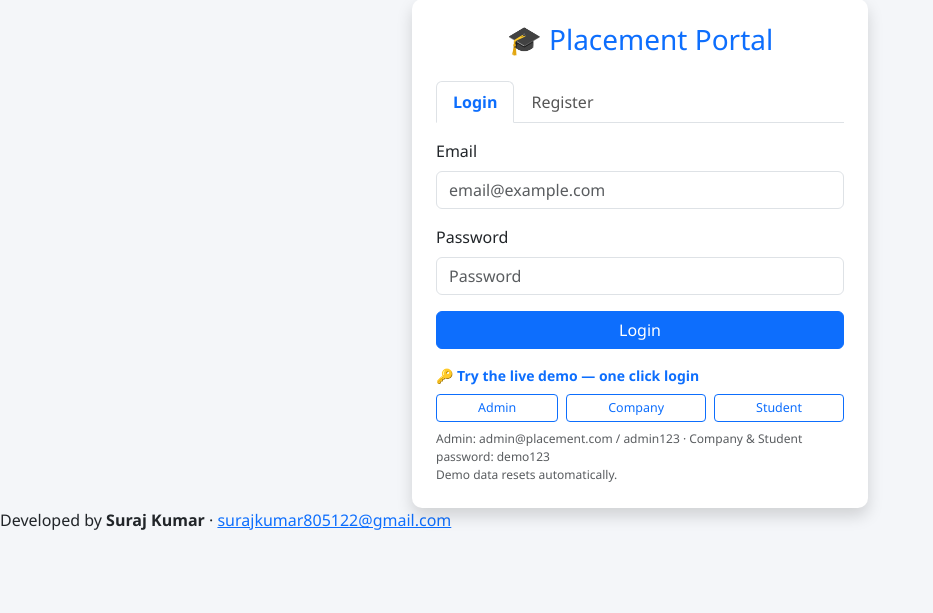
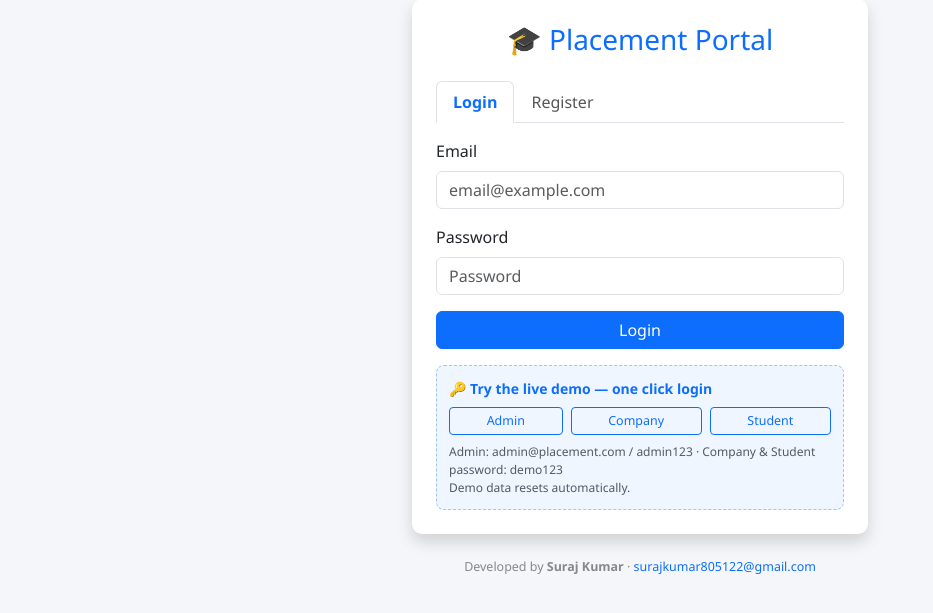
Before and after one commit to suraj-kumar123rs/placement-portal, a Flask app: page / in a window 1280 px wide. Shown: the part 49-662 px from the top of the page, without its empty margins (0-933 px from the left). Run offline with Flask 3, Linux system fonts and the light colour scheme; some libraries are stand-ins or nearby versions.

Commit message:
Add styles for demo box and developer credit
Added styles for demo box and developer credit sections.

```diff
--- a/static/css/style.css
+++ b/static/css/style.css
@@ -38,3 +38,22 @@ body {
   min-width: 220px;
   font-size: 0.9rem;
 }
+
+.demo-box {
+  background: #f0f6ff;
+  border: 1px dashed #9ec5fe;
+  border-radius: 8px;
+  padding: 12px;
+}
+
+.dev-credit {
+  text-align: center;
+  font-size: 0.78rem;
+  color: #888;
+  padding: 24px 0 16px;
+}
+
+.dev-credit a {
+  color: #0d6efd;
+  text-decoration: none;
+}
```
